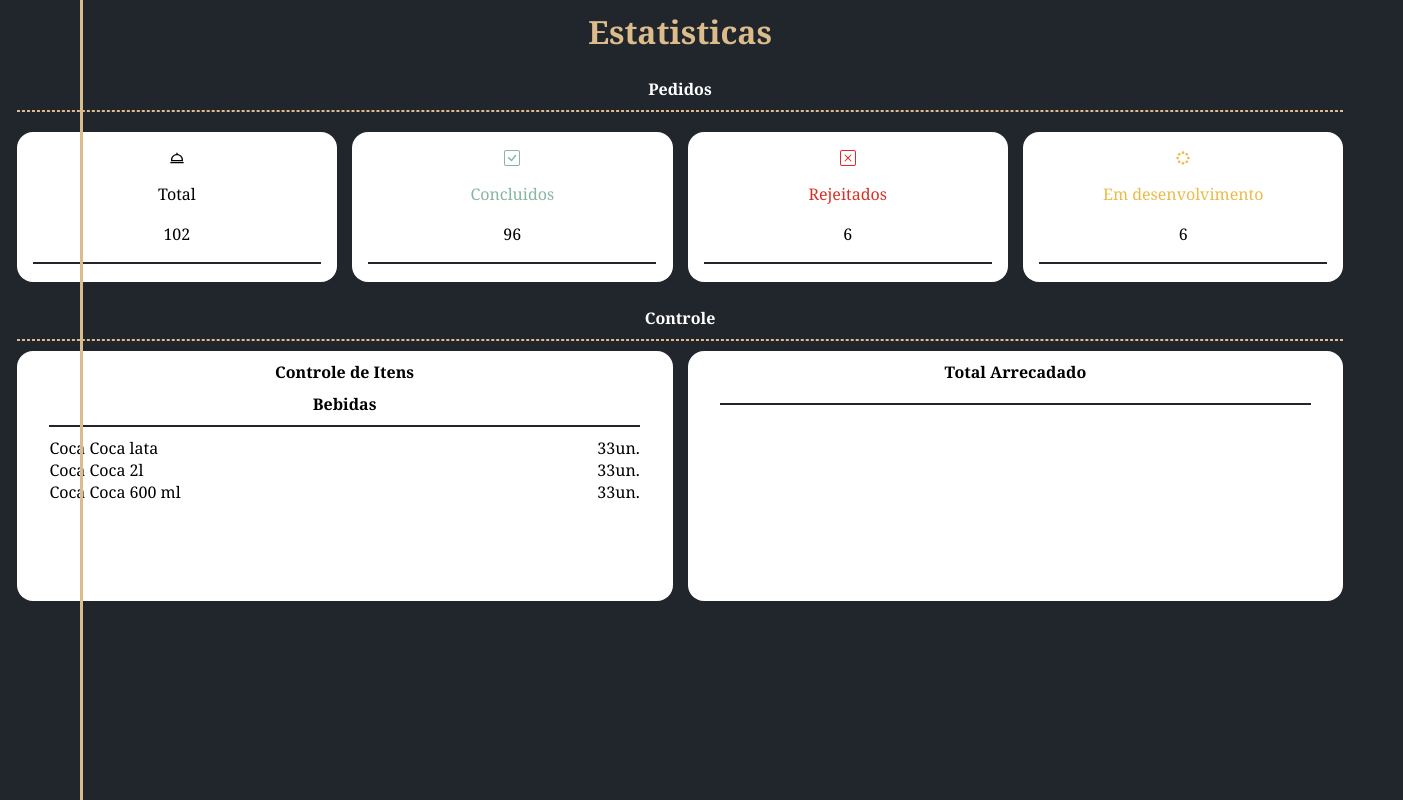
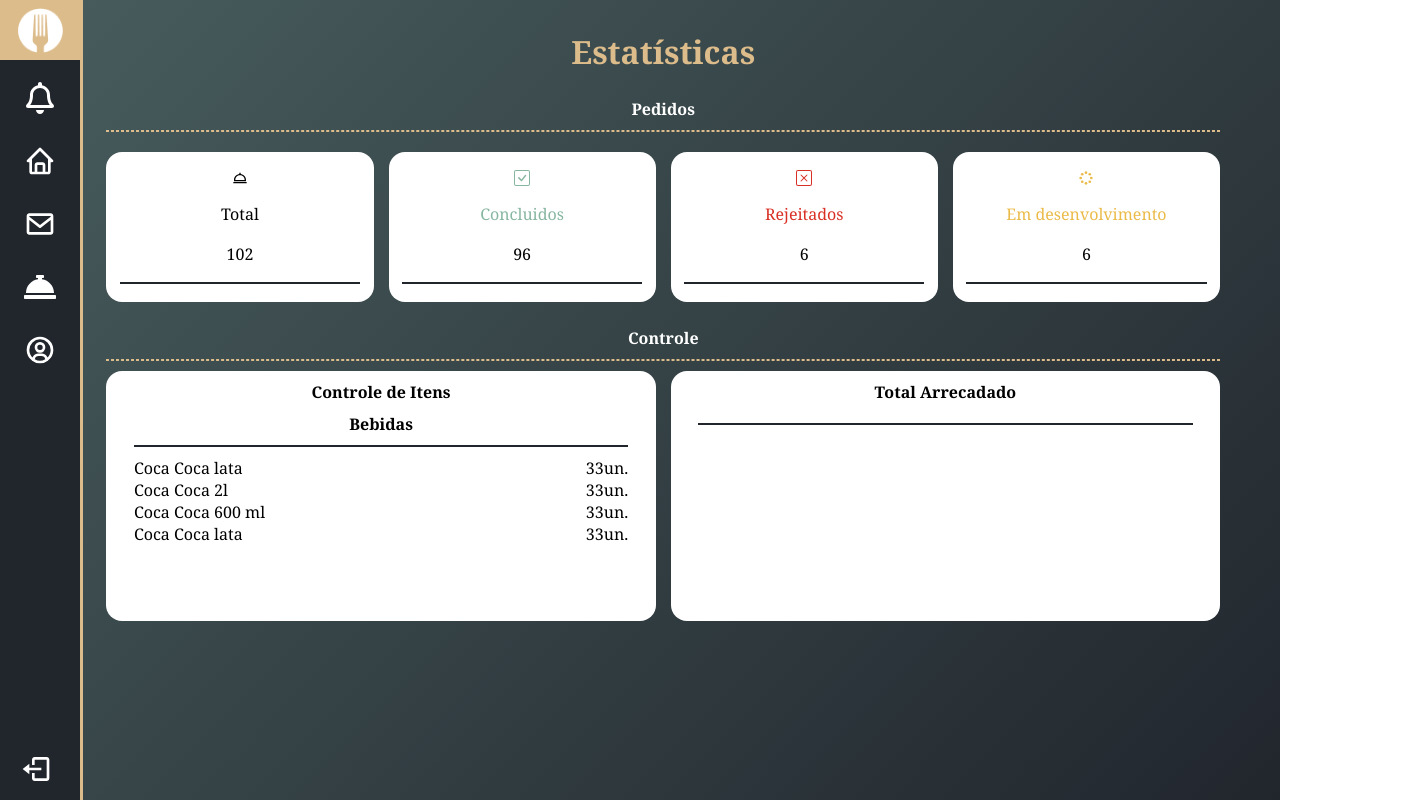
Before and after one commit to kevinaryeldev/cardapio-digital-capstone, a React (Create React App) app: page /admin/statistics in a window 1280 px wide. Shown: the whole page, 1403 px wide, since content can reach past the window. Built offline with nearby package versions, Linux system fonts and the light colour scheme; no server answers.

Commit message:
feat: add routes links on menu

```diff
--- a/src/components/Menu/index.jsx
+++ b/src/components/Menu/index.jsx
@@ -1,5 +1,7 @@
-import React from "react";
+import React, {useState} from "react";
 import { Link } from "react-router-dom";
+
+import {useAuth} from '../../providers/user/user'
 
 import Logo from "../../assets/img/Logo.png";
 import {
@@ -14,6 +16,7 @@ import { FaConciergeBell, FaRegBell } from "react-icons/fa";
 import { Header, BoxImage, LineDiv } from "./styles";
 
 const Menu = () => {
+  const {logout} = useAuth()
   return (
     <>
       <Header>
@@ -23,26 +26,31 @@ const Menu = () => {
 
         <BiMenu className="Menu"></BiMenu>
 
-        <Link to="">
+        <Link to="/admin/requests">
           <FaRegBell></FaRegBell>
         </Link>
-        <Link to="">
+
+        <Link to="/admin/statistics">
           <BiHome></BiHome>
         </Link>
-        <Link to="">
+
+        <Link to="/admin/feedbacks">
           <BiEnvelope></BiEnvelope>
         </Link>
-        <Link to="">
+
+        <Link to="/admin">
           <FaConciergeBell></FaConciergeBell>
         </Link>
-        <Link to="">
-          {" "}
+
+        <Link to="/admin/profile">
           <BiUserCircle></BiUserCircle>
         </Link>
-        <Link to="">
+
+        <Link to="" >
           {" "}
-          <BiLogOut className="btnLogout"></BiLogOut>
+          <BiLogOut className="btnLogout" onClick={logout}></BiLogOut>
         </Link>
+
       </Header>
       <LineDiv></LineDiv>
     </>
--- a/src/components/Menu/styles.js
+++ b/src/components/Menu/styles.js
@@ -6,7 +6,7 @@ export const Header = styled.section`
   width: 100vw;
   height: 60px;
   background-color: var(--primary-color);
-  position:relative;
+  position:fixed;
   & a {
     display: none;
   }
--- a/src/pages/collaborator/admin/ProfilePage/style.js
+++ b/src/pages/collaborator/admin/ProfilePage/style.js
@@ -5,7 +5,6 @@ export const Container = styled.div`
 width: 100vw;
 display: flex;
 flex-direction: column;
-
 background: linear-gradient(296.95deg, var(--primary-color) 0%, var(--primary-color-50) 99.65%);
 
 @media (min-width: 1024px) {
--- a/src/pages/collaborator/admin/RequestsPage/styles.js
+++ b/src/pages/collaborator/admin/RequestsPage/styles.js
@@ -7,16 +7,22 @@ export const Container = styled.main`
   var(--primary-color)
 );
 min-height: 100vh;
+width:100vw;
 @media (min-width: 1024px) {
   width: 100vw;
   display: flex;
   justify-content: space-between;
 }
-`;
+`
 export const BoxContent = styled.section`
 width: 80%;
 margin: 20px auto;
-`;
+@media (min-width:1024px){
+    width:87%;
+    justify-content:flex-start;
+    margin: 20px 60px 20px auto;
+  }
+`
 export const InputArea = styled.div`
   width: 100%;
   height: 30px;
@@ -98,7 +104,7 @@ export const Btnfilter = styled.button`
 export const BoxCardReq = styled.div`
   display: flex;
   flex-wrap: wrap;
-  justify-content:center;
+  justify-content:space-between;
   gap: 50px;
   width: 100%;
   @media (min-width: 1024px) {
--- a/src/pages/collaborator/admin/StatisticsPage/index.jsx
+++ b/src/pages/collaborator/admin/StatisticsPage/index.jsx
@@ -20,12 +20,13 @@ const StatisticsPage = () => {
     { name: "Coca Coca lata", qtd: 33 },
     { name: "Coca Coca 2l", qtd: 33 },
     { name: "Coca Coca 600 ml", qtd: 33 },
+    { name: "Coca Coca lata", qtd: 33 }
   ];
   return (
     <Container>
       <Menu></Menu>
       <BoxContent>
-        <Title>Estatisticas</Title>
+        <Title>Estatísticas</Title>
         <Subtitle>Pedidos</Subtitle>
         <LineDiv></LineDiv>
         <ContentDemand>
--- a/src/pages/collaborator/admin/StatisticsPage/styles.js
+++ b/src/pages/collaborator/admin/StatisticsPage/styles.js
@@ -1,14 +1,20 @@
 import styled from 'styled-components'
-
-export const Container = styled.section`
-  background-color: var(--primary-color);
-  @media (min-width: 1024px) {
-    display: flex;
-  }
-`;
+export const Container = styled.main`
+background: linear-gradient(
+ 135deg,
+ var(--primary-color-50),
+ var(--primary-color)
+);
+min-height: 100vh;
+width:100vw;
+@media (min-width: 1024px) {
+ display: flex;
+ justify-content: space-between;
+}
+`
 export const BoxContent = styled.div`
-  width: 90%;
-  margin: 0 auto;
+  width: 80%;
+  margin: 60px auto;
   display: flex;
   flex-direction: column;
   align-items: center;
@@ -21,8 +27,9 @@ export const BoxContent = styled.div`
   @media (min-width:1024px){
     width:87%;
     justify-content:flex-start;
+    margin: 20px 60px 20px auto;
   }
-`;
+`
 export const ContentDemand = styled.div`
   display: flex;
   flex-direction: column;
@@ -54,7 +61,7 @@ export const ContentControl =styled.div`
     display:flex;
     width:100%;
     justify-content:space-between;
-    align-items: center;
+    align-items: flex-start;
     gap:15px;
   }
 `
@@ -64,8 +71,27 @@ export const ControlItems = styled.div`
   display: flex;
   align-items: center;
   flex-direction: column;
-  height: 190px;
+  min-height: 190px;
   border-radius:16px;
+  padding-bottom:10px;
+  /* overflow-y: auto;
+
+
+    ::-webkit-scrollbar-thumb {
+      background: var(--secondary-color-50);
+      border-radius: 10px;
+    }
+    ::-webkit-scrollbar {
+      width: 6px;
+      background-color: var(--primary-color-50);
+    }
+
+    ::-webkit-scrollbar-track {
+      box-shadow: inset 0 0 5px var(--primary-color-50);
+      border-radius: 10px;
+      margin-top: 10px;
+      margin-bottom: 10px;
+    } */
   ul {
     width: 90%;
     margin: 0 auto;
@@ -75,7 +101,7 @@ export const ControlItems = styled.div`
     justify-content: space-between;
   }
    @media (min-width:1024px){
-    height:250px;
+    min-height:250px;
   }
 `;
 export const TitleBox = styled.h3`
@@ -89,10 +115,11 @@ export const AllRaised = styled.div`
   align-items: center;
   flex-direction: column;
   margin-top: 20px;
-  height: 190px;
+  min-height: 190px;
   border-radius:16px;
+  padding-bottom:10px;
   @media (min-width:1024px){
     margin-top:0;
-    height:250px;
+    min-height:250px;
   }
 `;
```
Lines whose indentation alone changed are shown as unchanged.
